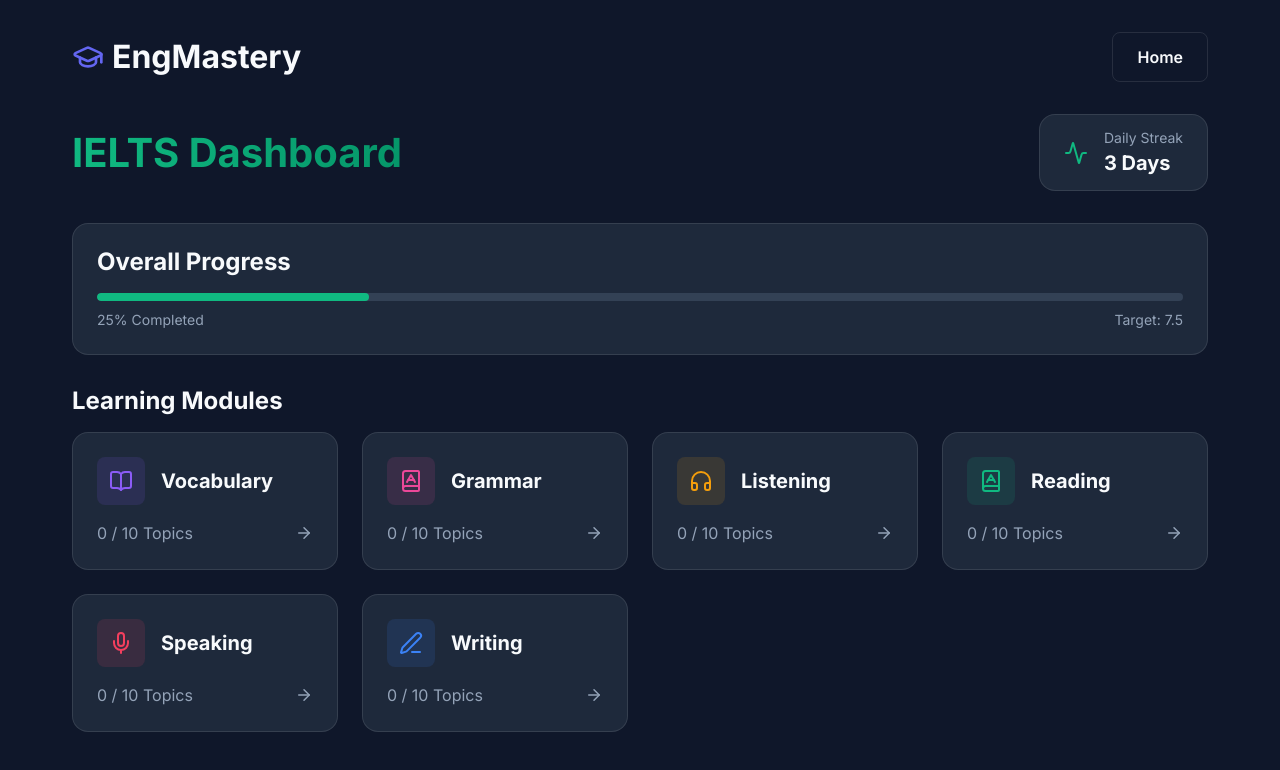
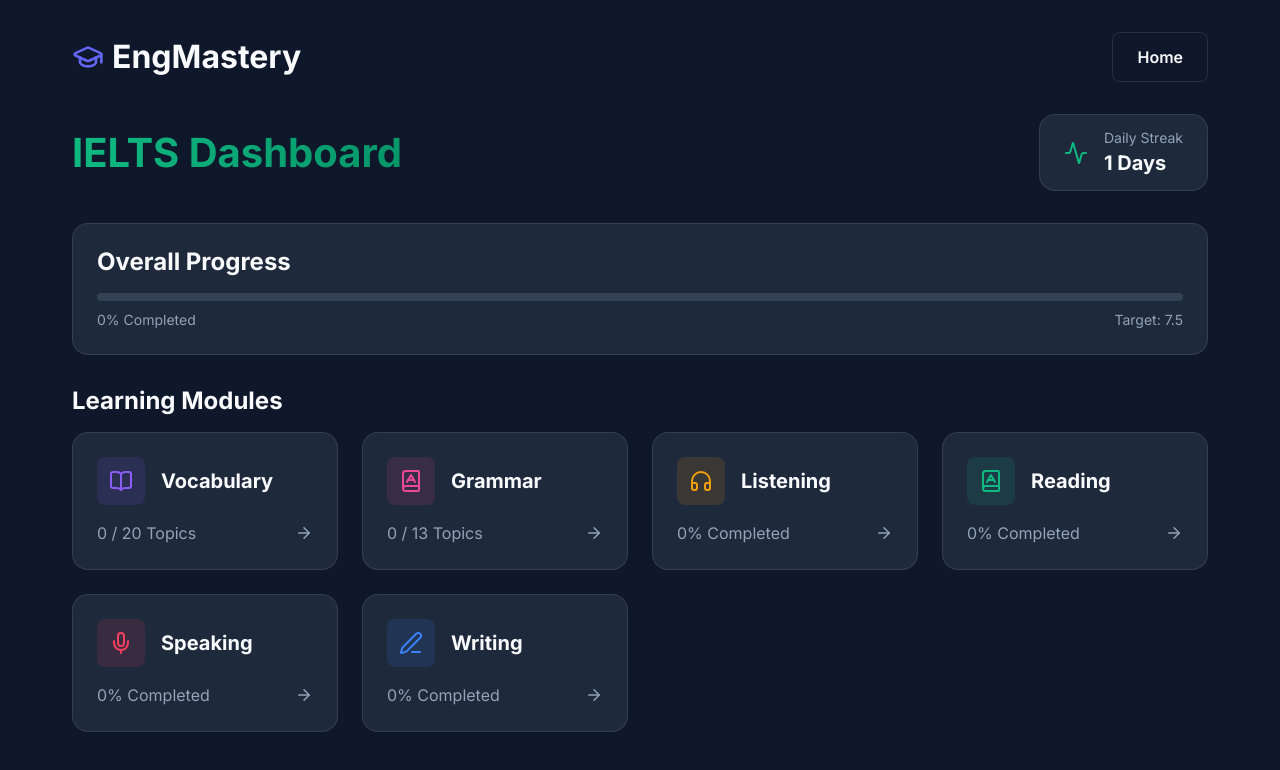
Before and after one commit to tunguyenhd/learn_english, a Next.js app: page /learn_english/ielts/dashboard in a window 1280 px wide. Shown: the top 770 px of the page. Built offline with nearby package versions, Linux system fonts and the light colour scheme.

Commit message:
Fix auto crawler paths after Next.js migration

```diff
--- a/app/[certType]/dashboard/page.tsx
+++ b/app/[certType]/dashboard/page.tsx
@@ -3,6 +3,8 @@
 import { useParams, useRouter } from 'next/navigation';
 import { BookOpen, Headphones, Mic, BookA, Edit3, ArrowRight, Activity } from 'lucide-react';
 import type { CertType } from '@/lib/types';
+import { useProgress } from '@/lib/hooks/useProgress';
+import { topicsData } from '@/lib/data/vocabulary';
 
 export default function DashboardPage() {
   const params = useParams<{ certType: string }>();
@@ -12,6 +14,62 @@ export default function DashboardPage() {
   const isIELTS = certType === 'ielts';
   const brandColor = isIELTS ? 'var(--brand-ielts)' : 'var(--brand-toeic)';
   const title = isIELTS ? 'IELTS Dashboard' : 'TOEIC Dashboard';
+
+  const { progress, isLoaded } = useProgress(certType);
+
+  const totalVocab = topicsData.length;
+  const completedVocab = progress.vocabulary.length;
+  const totalGrammar = 13; // 12 tenses + irregular verbs
+  const completedGrammar = progress.grammar.length;
+
+  const getModuleStatus = (key: string) => {
+    switch (key) {
+      case 'Vocabulary':
+        return `${completedVocab} / ${totalVocab} Topics`;
+      case 'Grammar':
+        return `${completedGrammar} / ${totalGrammar} Topics`;
+      case 'Listening':
+        return `${progress.listening}% Completed`;
+      case 'Reading':
+        return `${progress.reading}% Completed`;
+      case 'Speaking':
+        return `${progress.speaking}% Completed`;
+      case 'Writing':
+        return `${progress.writing}% Completed`;
+      default:
+        return '0% Completed';
+    }
+  };
+
+  const calculateOverallProgress = () => {
+    if (!isLoaded) return 0;
+    let totalWeight = 0;
+    let completedWeight = 0;
+
+    // Vocab (30%)
+    totalWeight += 30;
+    completedWeight += (completedVocab / totalVocab) * 30;
+
+    // Grammar (30%)
+    totalWeight += 30;
+    completedWeight += (completedGrammar / totalGrammar) * 30;
+
+    // Skills (40% total)
+    const skillsCount = isIELTS ? 4 : 2;
+    const skillWeight = 40 / skillsCount;
+
+    totalWeight += skillWeight * skillsCount;
+    completedWeight += (progress.listening / 100) * skillWeight;
+    completedWeight += (progress.reading / 100) * skillWeight;
+    if (isIELTS) {
+      completedWeight += (progress.speaking / 100) * skillWeight;
+      completedWeight += (progress.writing / 100) * skillWeight;
+    }
+
+    return Math.round((completedWeight / totalWeight) * 100) || 0;
+  };
+
+  const overallPercent = calculateOverallProgress();
 
   const modules = [
     { title: 'Vocabulary', icon: <BookOpen size={24} />, path: `/${certType}/vocabulary`, color: '#8b5cf6' },
@@ -32,7 +90,7 @@ export default function DashboardPage() {
           <Activity color={brandColor} />
           <div>
             <div style={{ fontSize: '0.875rem', color: 'var(--text-muted)' }}>Daily Streak</div>
-            <div style={{ fontWeight: 'bold', fontSize: '1.25rem' }}>3 Days</div>
+            <div style={{ fontWeight: 'bold', fontSize: '1.25rem' }}>{progress.streak} Days</div>
           </div>
         </div>
       </div>
@@ -40,10 +98,10 @@ export default function DashboardPage() {
       <div className="card glass-panel" style={{ marginBottom: '2rem' }}>
         <h3 style={{ marginBottom: '1rem' }}>Overall Progress</h3>
         <div className="progress-bg" style={{ marginBottom: '0.5rem' }}>
-          <div className="progress-fill" style={{ width: '25%', background: brandColor }}></div>
+          <div className="progress-fill" style={{ width: `${overallPercent}%`, background: brandColor }}></div>
         </div>
         <div style={{ display: 'flex', justifyContent: 'space-between', color: 'var(--text-muted)', fontSize: '0.875rem' }}>
-          <span>25% Completed</span>
+          <span>{overallPercent}% Completed</span>
           <span>Target: {isIELTS ? '7.5' : '850'}</span>
         </div>
       </div>
@@ -59,7 +117,7 @@ export default function DashboardPage() {
               <h3 style={{ margin: 0, fontSize: '1.25rem' }}>{mod.title}</h3>
             </div>
             <div style={{ display: 'flex', justifyContent: 'space-between', alignItems: 'center', color: 'var(--text-muted)' }}>
-              <span>0 / 10 Topics</span>
+              <span>{getModuleStatus(mod.title)}</span>
               <ArrowRight size={18} />
             </div>
           </div>
--- /dev/null
+++ b/lib/hooks/useProgress.ts
@@ -0,0 +1,108 @@
+'use client';
+
+import { useState, useEffect } from 'react';
+
+export interface UserProgress {
+  vocabulary: number[]; // Array of completed topic IDs
+  grammar: string[]; // Array of completed grammar topics
+  listening: number; // Percent completed
+  reading: number; // Percent completed
+  speaking: number; // Percent completed
+  writing: number; // Percent completed
+  streak: number;
+  lastActive: string | null;
+}
+
+const defaultProgress: UserProgress = {
+  vocabulary: [],
+  grammar: [],
+  listening: 0,
+  reading: 0,
+  speaking: 0,
+  writing: 0,
+  streak: 0,
+  lastActive: null,
+};
+
+export function useProgress(certType: string) {
+  const [progress, setProgress] = useState<UserProgress>(defaultProgress);
+  const [isLoaded, setIsLoaded] = useState(false);
+
+  useEffect(() => {
+    // Load from local storage
+    const storageKey = `engmastery_progress_${certType}`;
+    const stored = localStorage.getItem(storageKey);
+
+    if (stored) {
+      try {
+        const parsed = JSON.parse(stored);
+
+        // Handle streak calculation
+        const today = new Date().toDateString();
+        let newStreak = parsed.streak || 0;
+
+        if (parsed.lastActive) {
+          const lastDate = new Date(parsed.lastActive);
+          const yesterday = new Date();
+          yesterday.setDate(yesterday.getDate() - 1);
+
+          if (parsed.lastActive !== today) {
+            if (lastDate.toDateString() === yesterday.toDateString()) {
+              // Consecutive day
+              newStreak += 1;
+            } else if (lastDate.toDateString() !== today) {
+              // Streak broken
+              newStreak = 1;
+            }
+          }
+        } else {
+          newStreak = 1;
+        }
+
+        const updatedProgress = {
+          ...defaultProgress,
+          ...parsed,
+          streak: newStreak,
+          lastActive: today,
+        };
+
+        setProgress(updatedProgress);
+        localStorage.setItem(storageKey, JSON.stringify(updatedProgress));
+      } catch (e) {
+        console.error('Failed to parse progress', e);
+        setProgress(defaultProgress);
+      }
+    } else {
+      // First time initialization
+      const initProgress = {
+        ...defaultProgress,
+        streak: 1,
+        lastActive: new Date().toDateString(),
+      };
+      setProgress(initProgress);
+      localStorage.setItem(storageKey, JSON.stringify(initProgress));
+    }
+
+    setIsLoaded(true);
+  }, [certType]);
+
+  const updateProgress = (updates: Partial<UserProgress>) => {
+    const storageKey = `engmastery_progress_${certType}`;
+    setProgress(prev => {
+      const next = { ...prev, ...updates };
+      localStorage.setItem(storageKey, JSON.stringify(next));
+      return next;
+    });
+  };
+
+  const completeVocabularyTopic = (topicId: number) => {
+    setProgress(prev => {
+      if (prev.vocabulary.includes(topicId)) return prev;
+      const next = { ...prev, vocabulary: [...prev.vocabulary, topicId] };
+      localStorage.setItem(`engmastery_progress_${certType}`, JSON.stringify(next));
+      return next;
+    });
+  };
+
+  return { progress, isLoaded, updateProgress, completeVocabularyTopic };
+}
--- a/scripts/crawler.js
+++ b/scripts/crawler.js
@@ -5,8 +5,7 @@ import { fileURLToPath } from 'url';
 const __filename = fileURLToPath(import.meta.url);
 const __dirname = path.dirname(__filename);
 
-const jsonPath = path.resolve(__dirname, '../src/data/vocabulary.json');
-const publicJsonPath = path.resolve(__dirname, '../public/data/vocabulary.json');
+const jsonPath = path.resolve(__dirname, '../lib/data/vocabulary.json');
 
 async function runCrawler() {
   console.log('--- Bắt đầu quy trình cào dữ liệu từ vựng ---');
@@ -76,10 +75,7 @@ async function runCrawler() {
   fs.writeFileSync(jsonPath, minifiedJson, 'utf8');
   console.log(`Lưu file thành công: ${jsonPath}`);
 
-  if (fs.existsSync(path.dirname(publicJsonPath))) {
-    fs.writeFileSync(publicJsonPath, minifiedJson, 'utf8');
-    console.log(`Lưu file thành công: ${publicJsonPath}`);
-  }
+
 
   console.log(`--- Hoàn thành cào dữ liệu! Thêm mới ${addedCount} từ. Tổng cộng: ${updatedTotalWords} từ. ---`);
 }
```
Also changed, not shown: lib/data/vocabulary.json.
